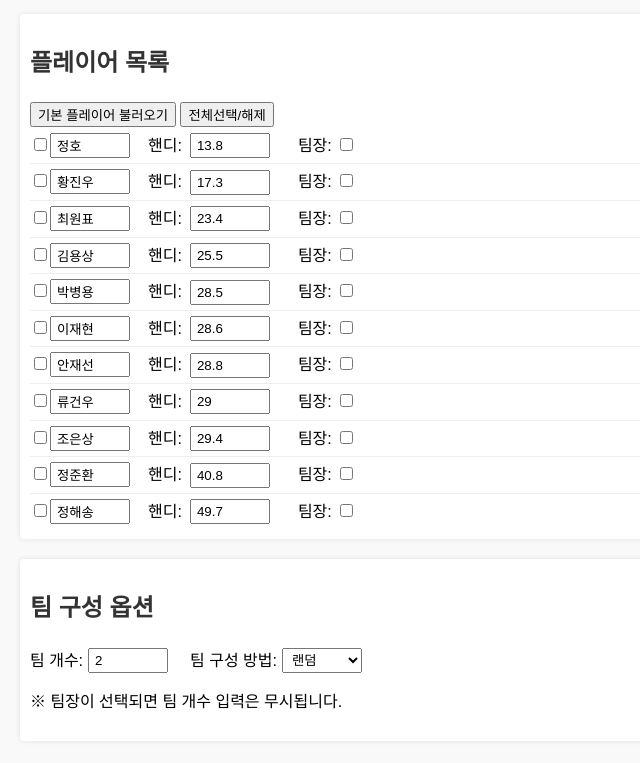
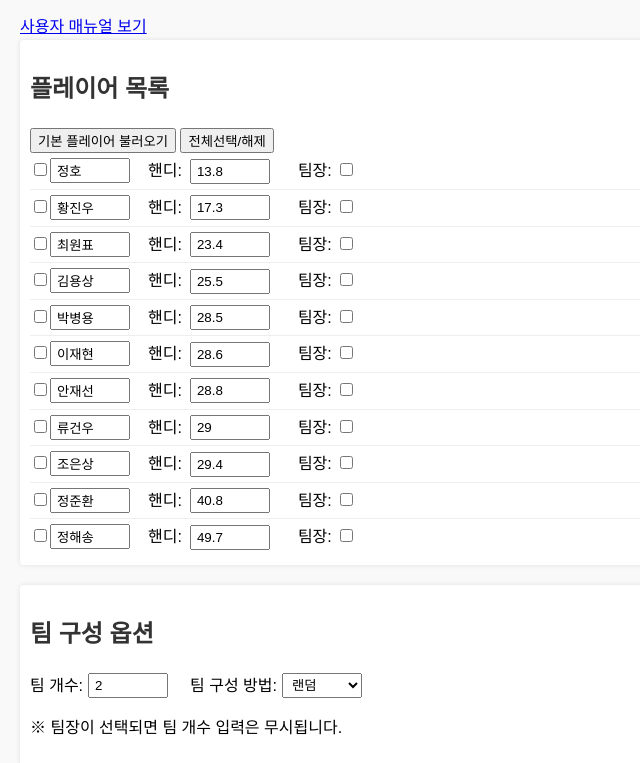
Before and after one commit to yscom97/Golf, a plain HTML site: page index.html in a window 1280 px wide. Shown: the part 80-843 px from the top of the page, without its empty margins (0-640 px from the left). Drawn offline with Linux system fonts and the light colour scheme.

Commit message:
Update index.html

```diff
--- a/index.html
+++ b/index.html
@@ -123,7 +123,10 @@
 </head>
 <body>
   <h1>CJ Cup 팀 구성</h1>
-
+  <nav>
+      <!-- 사용자 매뉴얼 페이지로 이동하는 링크 -->
+      <a href="manual.html">사용자 매뉴얼 보기</a>
+    </nav>
   <!-- 플레이어 목록 영역 -->
   <div class="container" id="userContainer">
     <h2>플레이어 목록</h2>
```
